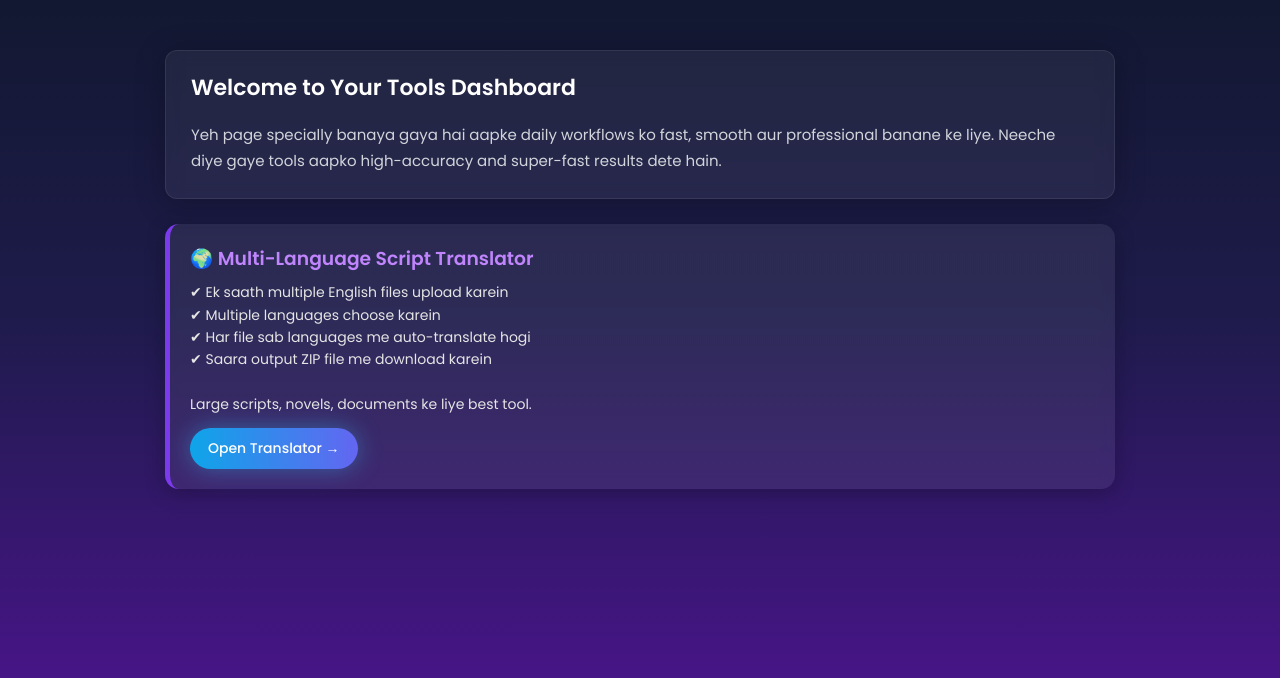
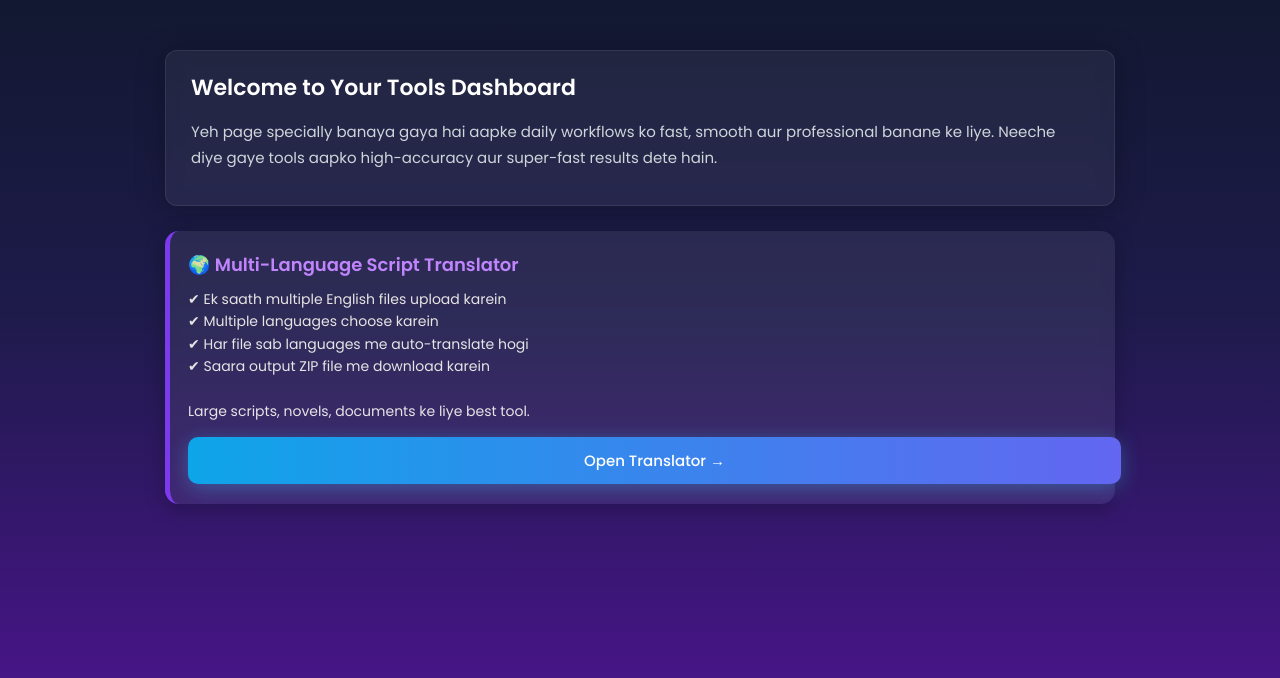
Before and after one commit to sulemanb2939/multi_tool_translator, a Flask app: page / in a window 1280 px wide. Shown: the part 86-764 px from the top of the page. Run offline with Flask 3, Linux system fonts and the light colour scheme.

Commit message:
Update base.html
btn set

```diff
--- a/templates/base.html
+++ b/templates/base.html
@@ -2,7 +2,7 @@
 <html lang="en">
 <head>
     <meta charset="UTF-8">
-    <meta name="viewport" content="width=device-width, initial-scale=1.0"> <!-- Mobile Responsive -->
+    <meta name="viewport" content="width=device-width, initial-scale=1.0">
     <title>My Tools – Professional Utilities</title>
 
     <!-- Google Font -->
@@ -12,9 +12,10 @@
         body {
             font-family: 'Poppins', sans-serif;
             margin: 0;
+            padding: 0;
             background: linear-gradient(180deg, #0f172a, #1e1b4b, #4a148c);
+            color: #e0e0e0;
             min-height: 100vh;
-            color: #e0e0e0;
         }
 
         header {
@@ -44,13 +45,13 @@
             padding: 20px 25px;
             border-radius: 12px;
             box-shadow: 0 4px 30px rgba(0,0,0,0.25);
-            margin-bottom: 25px;
             backdrop-filter: blur(8px);
             border: 1px solid rgba(255,255,255,0.08);
+            margin-bottom: 25px;
         }
 
         .intro h2 {
-            margin-top: 0;
+            margin: 0 0 8px;
             color: #ffffff;
             font-weight: 600;
             font-size: 22px;
@@ -58,56 +59,62 @@
 
         .intro p {
             color: #d1d5db;
+            font-size: 15px;
             line-height: 1.7;
-            margin: 10px 0 5px;
-            font-size: 15px;
         }
 
         .tool-card {
             background: rgba(255,255,255,0.07);
             border-radius: 14px;
-            padding: 20px;
-            margin-bottom: 18px;
+            padding: 20px 18px;
+            margin-bottom: 20px;
             border-left: 5px solid #7c3aed;
-            transition: 0.25s ease;
             box-shadow: 0 4px 20px rgba(0,0,0,0.25);
             backdrop-filter: blur(6px);
+            transition: 0.25s ease;
         }
 
         .tool-card:hover {
+            background: rgba(255,255,255,0.12);
             transform: translateY(-4px);
-            background: rgba(255,255,255,0.12);
         }
 
         .tool-card h3 {
-            margin: 0 0 8px;
+            margin: 0 0 10px;
             color: #c084fc;
             font-weight: 600;
+            font-size: 18px;
         }
 
         .tool-card p {
-            margin: 0 0 12px;
+            margin: 0 0 14px;
             color: #e5e5e5;
             font-size: 14px;
             line-height: 1.6;
         }
 
         .btn {
-            display: inline-block;
-            padding: 10px 18px;
+            display: block;
+            width: 100%;
+            text-align: center;
+            padding: 12px;
+            margin-top: 15px;
+
             background: linear-gradient(90deg, #0ea5e9, #6366f1);
             color: #fff;
+
             text-decoration: none;
-            border-radius: 999px;
+            border-radius: 10px;
             font-weight: 500;
-            font-size: 14px;
-            box-shadow: 0 0 25px rgba(56,189,248,0.4);
-            transition: 0.2s;
+            font-size: 15px;
+
+            box-shadow: 0 4px 20px rgba(56,189,248,0.35);
+            transition: all 0.2s ease;
         }
 
         .btn:hover {
             transform: translateY(-2px);
-            box-shadow: 0 0 30px rgba(56,189,248,0.6);
+            box-shadow: 0 6px 24px rgba(56,189,248,0.5);
         }
 
         /* MOBILE RESPONSIVE */
@@ -131,10 +138,10 @@
                 font-size: 13px;
             }
             .btn {
-                display: block;
-                text-align: center;
-                width: 100%;
-                padding: 12px;
+                padding: 14px;
+                font-size: 16px;
+                border-radius: 12px;
+                margin-top: 18px;
             }
         }
     </style>
@@ -154,11 +161,11 @@
         <p>
             Yeh page specially banaya gaya hai aapke daily workflows ko fast, smooth
             aur professional banane ke liye. Neeche diye gaye tools aapko high-accuracy
-            and super-fast results dete hain.
+            aur super-fast results dete hain.
         </p>
     </div>
 
-    <!-- Translator Tool -->
+    <!-- Translator Tool Box -->
     <div class="tool-card">
         <h3>🌍 Multi-Language Script Translator</h3>
         <p>
@@ -168,10 +175,10 @@
             ✔ Saara output ZIP file me download karein<br><br>
             Large scripts, novels, documents ke liye best tool.
         </p>
+
         <a class="btn" href="{{ url_for('translator') }}">Open Translator →</a>
     </div>
 
-    <!-- More tools can be added below -->
 </div>
 
 </body>
```
